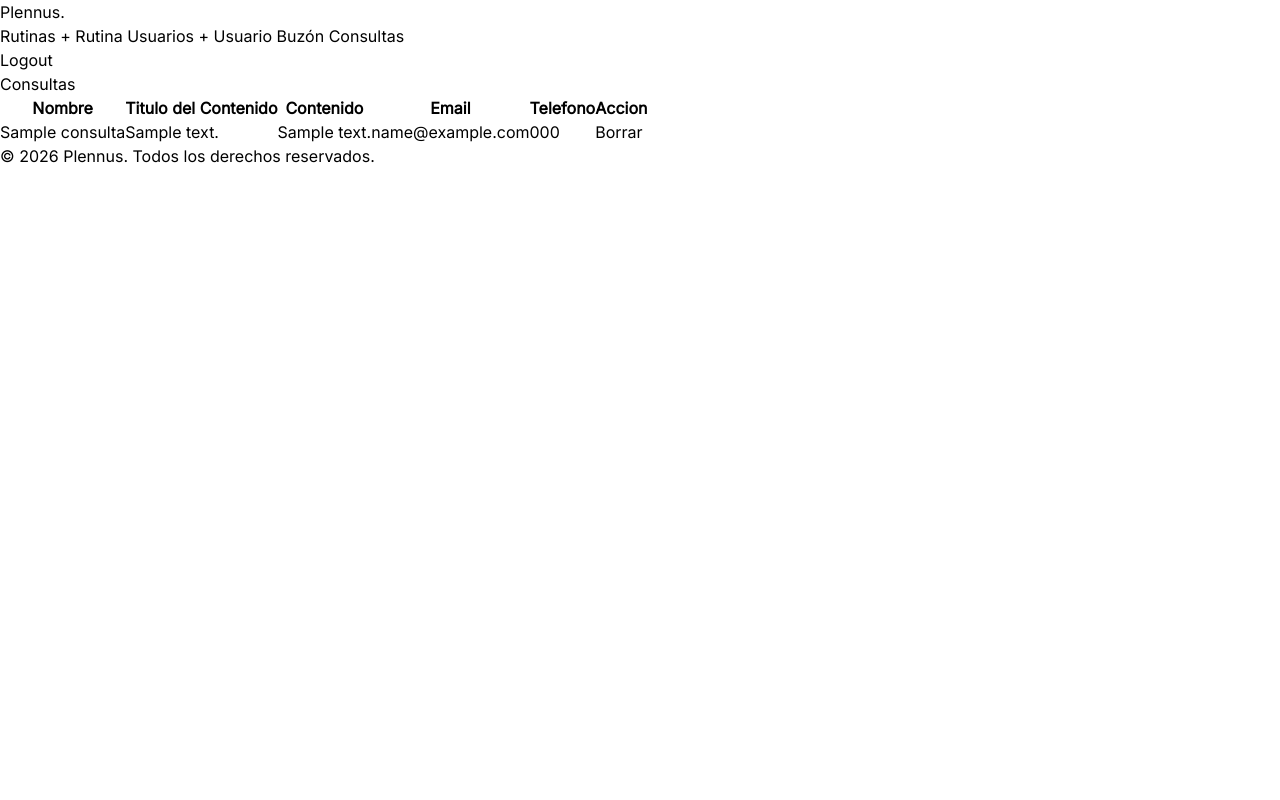
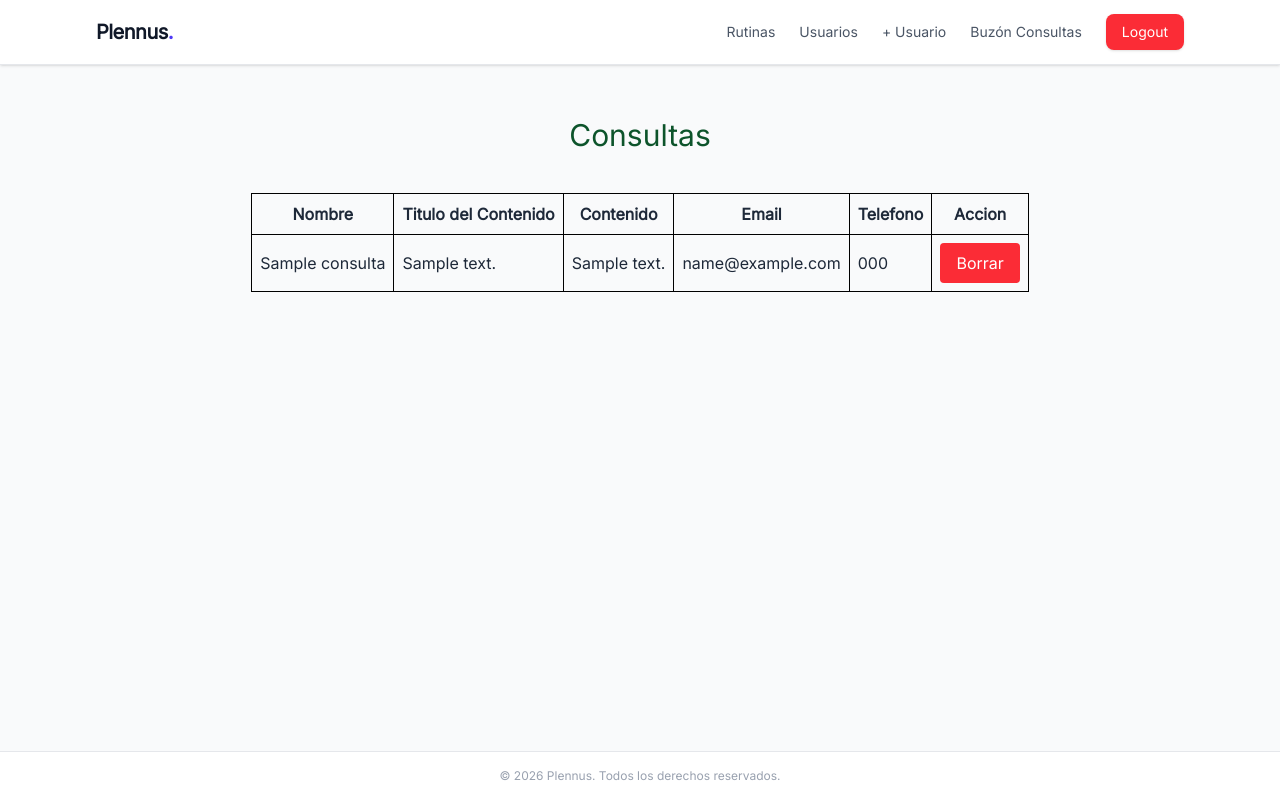
Before and after one commit to tomasalonso002/tp3, a Django app: page /consultas/ in a window 1280 px wide. Run offline with Django 5.2, Linux system fonts and the light colour scheme; a user stored in the database is signed in; tables that the repository leaves empty hold one stand-in row (values such as "Sample post"); some libraries are stand-ins or nearby versions.

Commit message:
se modifico base.html -borre el +rutina

```diff
--- a/theme/static/css/dist/styles.css
+++ b/theme/static/css/dist/styles.css
@@ -11,13 +11,15 @@
     --color-red-100: oklch(93.6% 0.032 17.717);
     --color-red-500: oklch(63.7% 0.237 25.331);
     --color-red-600: oklch(57.7% 0.245 27.325);
-<<<<<<< HEAD
     --color-red-700: oklch(50.5% 0.213 27.518);
+    --color-amber-200: oklch(92.4% 0.12 95.746);
+    --color-amber-500: oklch(76.9% 0.188 70.08);
     --color-amber-900: oklch(41.4% 0.112 45.904);
     --color-yellow-500: oklch(79.5% 0.184 86.047);
     --color-yellow-600: oklch(68.1% 0.162 75.834);
     --color-green-500: oklch(72.3% 0.219 149.579);
     --color-green-600: oklch(62.7% 0.194 149.214);
+    --color-green-900: oklch(39.3% 0.095 152.535);
     --color-blue-500: oklch(62.3% 0.214 259.815);
     --color-blue-600: oklch(54.6% 0.245 262.881);
     --color-blue-700: oklch(48.8% 0.243 264.376);
@@ -36,21 +38,10 @@
     --color-gray-700: oklch(37.3% 0.034 259.733);
     --color-gray-800: oklch(27.8% 0.033 256.848);
     --color-gray-900: oklch(21% 0.034 264.665);
-=======
-    --color-amber-200: oklch(92.4% 0.12 95.746);
-    --color-amber-500: oklch(76.9% 0.188 70.08);
-    --color-amber-900: oklch(41.4% 0.112 45.904);
-    --color-green-900: oklch(39.3% 0.095 152.535);
-    --color-blue-500: oklch(62.3% 0.214 259.815);
-    --color-blue-600: oklch(54.6% 0.245 262.881);
-    --color-blue-700: oklch(48.8% 0.243 264.376);
-    --color-gray-50: oklch(98.5% 0.002 247.839);
->>>>>>> main
     --color-black: #000;
     --color-white: #fff;
     --spacing: 0.25rem;
     --container-md: 28rem;
-<<<<<<< HEAD
     --container-lg: 32rem;
     --container-2xl: 42rem;
     --container-6xl: 72rem;
@@ -62,17 +53,12 @@
     --text-lg--line-height: calc(1.75 / 1.125);
     --text-xl: 1.25rem;
     --text-xl--line-height: calc(1.75 / 1.25);
-=======
->>>>>>> main
     --text-2xl: 1.5rem;
     --text-2xl--line-height: calc(2 / 1.5);
     --text-3xl: 1.875rem;
     --text-3xl--line-height: calc(2.25 / 1.875);
-<<<<<<< HEAD
     --text-4xl: 2.25rem;
     --text-4xl--line-height: calc(2.5 / 2.25);
-=======
->>>>>>> main
     --text-5xl: 3rem;
     --text-5xl--line-height: 1;
     --text-6xl: 3.75rem;
@@ -84,12 +70,9 @@
     --tracking-tight: -0.025em;
     --tracking-normal: 0em;
     --leading-normal: 1.5;
-<<<<<<< HEAD
     --radius-md: 0.375rem;
     --radius-lg: 0.5rem;
     --radius-xl: 0.75rem;
-=======
->>>>>>> main
     --radius-2xl: 1rem;
     --default-transition-duration: 150ms;
     --default-transition-timing-function: cubic-bezier(0.4, 0, 0.2, 1);
@@ -276,18 +259,15 @@
       max-width: 96rem;
     }
   }
-<<<<<<< HEAD
   .m-0 {
     margin: calc(var(--spacing) * 0);
-=======
+  }
   .mx-1 {
     margin-inline: calc(var(--spacing) * 1);
->>>>>>> main
   }
   .mx-auto {
     margin-inline: auto;
   }
-<<<<<<< HEAD
   .mt-1 {
     margin-top: calc(var(--spacing) * 1);
   }
@@ -297,8 +277,6 @@
   .mt-6 {
     margin-top: calc(var(--spacing) * 6);
   }
-=======
->>>>>>> main
   .mt-10 {
     margin-top: calc(var(--spacing) * 10);
   }
@@ -323,15 +301,11 @@
   .flex {
     display: flex;
   }
-<<<<<<< HEAD
   .grid {
     display: grid;
   }
   .inline {
     display: inline;
-  }
-  .table {
-    display: table;
   }
   .h-10 {
     height: calc(var(--spacing) * 10);
@@ -345,8 +319,6 @@
   .h-32 {
     height: calc(var(--spacing) * 32);
   }
-=======
->>>>>>> main
   .h-screen {
     height: 100vh;
   }
@@ -377,9 +349,6 @@
   .max-w-md {
     max-width: var(--container-md);
   }
-  .flex-shrink {
-    flex-shrink: 1;
-  }
   .flex-shrink-0 {
     flex-shrink: 0;
   }
@@ -391,9 +360,6 @@
   }
   .cursor-pointer {
     cursor: pointer;
-  }
-  .flex-col {
-    flex-direction: column;
   }
   .flex-col {
     flex-direction: column;
@@ -453,7 +419,6 @@
   .rounded-2xl {
     border-radius: var(--radius-2xl);
   }
-<<<<<<< HEAD
   .rounded-full {
     border-radius: calc(infinity * 1px);
   }
@@ -466,8 +431,6 @@
   .rounded-xl {
     border-radius: var(--radius-xl);
   }
-=======
->>>>>>> main
   .border {
     border-style: var(--tw-border-style);
     border-width: 1px;
@@ -495,7 +458,6 @@
   .border-black {
     border-color: var(--color-black);
   }
-<<<<<<< HEAD
   .border-gray-200 {
     border-color: var(--color-gray-200);
   }
@@ -504,13 +466,9 @@
   }
   .border-red-500 {
     border-color: var(--color-red-500);
-=======
-  .bg-amber-200 {
-    background-color: var(--color-amber-200);
   }
   .bg-amber-500 {
     background-color: var(--color-amber-500);
->>>>>>> main
   }
   .bg-blue-500 {
     background-color: var(--color-blue-500);
@@ -545,7 +503,6 @@
   .bg-white {
     background-color: var(--color-white);
   }
-<<<<<<< HEAD
   .bg-yellow-500 {
     background-color: var(--color-yellow-500);
   }
@@ -560,13 +517,9 @@
   }
   .p-4 {
     padding: calc(var(--spacing) * 4);
-=======
-  .p-2 {
-    padding: calc(var(--spacing) * 2);
   }
   .p-5 {
     padding: calc(var(--spacing) * 5);
->>>>>>> main
   }
   .p-6 {
     padding: calc(var(--spacing) * 6);
@@ -589,7 +542,6 @@
   .py-2 {
     padding-block: calc(var(--spacing) * 2);
   }
-<<<<<<< HEAD
   .py-3 {
     padding-block: calc(var(--spacing) * 3);
   }
@@ -605,12 +557,11 @@
   .py-20 {
     padding-block: calc(var(--spacing) * 20);
   }
+  .pt-3 {
+    padding-top: calc(var(--spacing) * 3);
+  }
   .text-center {
     text-align: center;
-=======
-  .pt-3 {
-    padding-top: calc(var(--spacing) * 3);
->>>>>>> main
   }
   .font-serif {
     font-family: var(--font-serif);
@@ -623,18 +574,14 @@
     font-size: var(--text-3xl);
     line-height: var(--tw-leading, var(--text-3xl--line-height));
   }
-<<<<<<< HEAD
   .text-4xl {
     font-size: var(--text-4xl);
     line-height: var(--tw-leading, var(--text-4xl--line-height));
   }
-=======
->>>>>>> main
   .text-5xl {
     font-size: var(--text-5xl);
     line-height: var(--tw-leading, var(--text-5xl--line-height));
   }
-<<<<<<< HEAD
   .text-lg {
     font-size: var(--text-lg);
     line-height: var(--tw-leading, var(--text-lg--line-height));
@@ -651,8 +598,6 @@
     font-size: var(--text-xs);
     line-height: var(--tw-leading, var(--text-xs--line-height));
   }
-=======
->>>>>>> main
   .leading-normal {
     --tw-leading: var(--leading-normal);
     line-height: var(--leading-normal);
@@ -687,7 +632,6 @@
   .text-black {
     color: var(--color-black);
   }
-<<<<<<< HEAD
   .text-gray-400 {
     color: var(--color-gray-400);
   }
@@ -706,15 +650,14 @@
   .text-gray-900 {
     color: var(--color-gray-900);
   }
+  .text-green-900 {
+    color: var(--color-green-900);
+  }
   .text-indigo-600 {
     color: var(--color-indigo-600);
   }
   .text-red-500 {
     color: var(--color-red-500);
-=======
-  .text-green-900 {
-    color: var(--color-green-900);
->>>>>>> main
   }
   .text-red-600 {
     color: var(--color-red-600);
@@ -722,24 +665,17 @@
   .text-white {
     color: var(--color-white);
   }
-<<<<<<< HEAD
   .uppercase {
     text-transform: uppercase;
-  }
-  .underline {
-    text-decoration-line: underline;
   }
   .antialiased {
     -webkit-font-smoothing: antialiased;
     -moz-osx-font-smoothing: grayscale;
   }
-=======
->>>>>>> main
   .shadow {
     --tw-shadow: 0 1px 3px 0 var(--tw-shadow-color, rgb(0 0 0 / 0.1)), 0 1px 2px -1px var(--tw-shadow-color, rgb(0 0 0 / 0.1));
     box-shadow: var(--tw-inset-shadow), var(--tw-inset-ring-shadow), var(--tw-ring-offset-shadow), var(--tw-ring-shadow), var(--tw-shadow);
   }
-<<<<<<< HEAD
   .shadow-lg {
     --tw-shadow: 0 10px 15px -3px var(--tw-shadow-color, rgb(0 0 0 / 0.1)), 0 4px 6px -4px var(--tw-shadow-color, rgb(0 0 0 / 0.1));
     box-shadow: var(--tw-inset-shadow), var(--tw-inset-ring-shadow), var(--tw-ring-offset-shadow), var(--tw-ring-shadow), var(--tw-shadow);
@@ -756,10 +692,6 @@
     --tw-shadow: 0 20px 25px -5px var(--tw-shadow-color, rgb(0 0 0 / 0.1)), 0 8px 10px -6px var(--tw-shadow-color, rgb(0 0 0 / 0.1));
     box-shadow: var(--tw-inset-shadow), var(--tw-inset-ring-shadow), var(--tw-ring-offset-shadow), var(--tw-ring-shadow), var(--tw-shadow);
   }
-  .outline {
-    outline-style: var(--tw-outline-style);
-    outline-width: 1px;
-  }
   .transition {
     transition-property: color, background-color, border-color, outline-color, text-decoration-color, fill, stroke, --tw-gradient-from, --tw-gradient-via, --tw-gradient-to, opacity, box-shadow, transform, translate, scale, rotate, filter, -webkit-backdrop-filter, backdrop-filter, display, content-visibility, overlay, pointer-events;
     transition-timing-function: var(--tw-ease, var(--default-transition-timing-function));
@@ -773,8 +705,6 @@
     --tw-outline-style: none;
     outline-style: none;
   }
-=======
->>>>>>> main
   .hover\:bg-blue-600 {
     &:hover {
       @media (hover: hover) {
@@ -782,7 +712,13 @@
       }
     }
   }
-<<<<<<< HEAD
+  .hover\:bg-blue-700 {
+    &:hover {
+      @media (hover: hover) {
+        background-color: var(--color-blue-700);
+      }
+    }
+  }
   .hover\:bg-gray-200 {
     &:hover {
       @media (hover: hover) {
@@ -811,21 +747,11 @@
       }
     }
   }
-=======
-  .hover\:bg-blue-700 {
-    &:hover {
-      @media (hover: hover) {
-        background-color: var(--color-blue-700);
-      }
-    }
-  }
->>>>>>> main
   .hover\:bg-red-600 {
     &:hover {
       @media (hover: hover) {
         background-color: var(--color-red-600);
       }
-<<<<<<< HEAD
     }
   }
   .hover\:bg-red-700 {
@@ -889,8 +815,6 @@
     &:focus {
       --tw-ring-shadow: var(--tw-ring-inset,) 0 0 0 calc(2px + var(--tw-ring-offset-width)) var(--tw-ring-color, currentcolor);
       box-shadow: var(--tw-inset-shadow), var(--tw-inset-ring-shadow), var(--tw-ring-offset-shadow), var(--tw-ring-shadow), var(--tw-shadow);
-=======
->>>>>>> main
     }
   }
   .focus\:ring-blue-500 {
@@ -1018,18 +942,10 @@
   inherits: false;
   initial-value: 0 0 #0000;
 }
-<<<<<<< HEAD
-@property --tw-outline-style {
-  syntax: "*";
-  inherits: false;
-  initial-value: solid;
-}
 @property --tw-duration {
   syntax: "*";
   inherits: false;
 }
-=======
->>>>>>> main
 @layer properties {
   @supports ((-webkit-hyphens: none) and (not (margin-trim: inline))) or ((-moz-orient: inline) and (not (color:rgb(from red r g b)))) {
     *, ::before, ::after, ::backdrop {
@@ -1053,11 +969,7 @@
       --tw-ring-offset-width: 0px;
       --tw-ring-offset-color: #fff;
       --tw-ring-offset-shadow: 0 0 #0000;
-<<<<<<< HEAD
-      --tw-outline-style: solid;
       --tw-duration: initial;
-=======
->>>>>>> main
     }
   }
 }
--- a/usuarios/templates/usuarios/base.html
+++ b/usuarios/templates/usuarios/base.html
@@ -42,9 +42,6 @@
                     {% if user.is_authenticated %}
                         <a href="{% url 'rutinas' %}" class="text-gray-600 hover:text-indigo-600 transition">
                             Rutinas
-                        </a>
-                        <a href="{% url 'crear_rutina' %}" class="text-gray-600 hover:text-indigo-600 transition">
-                            + Rutina
                         </a>
                         <a href="{% url 'get_usuarios' %}" class="text-gray-600 hover:text-indigo-600 transition">
                             Usuarios
```
Also changed, not shown: db.sqlite3.
